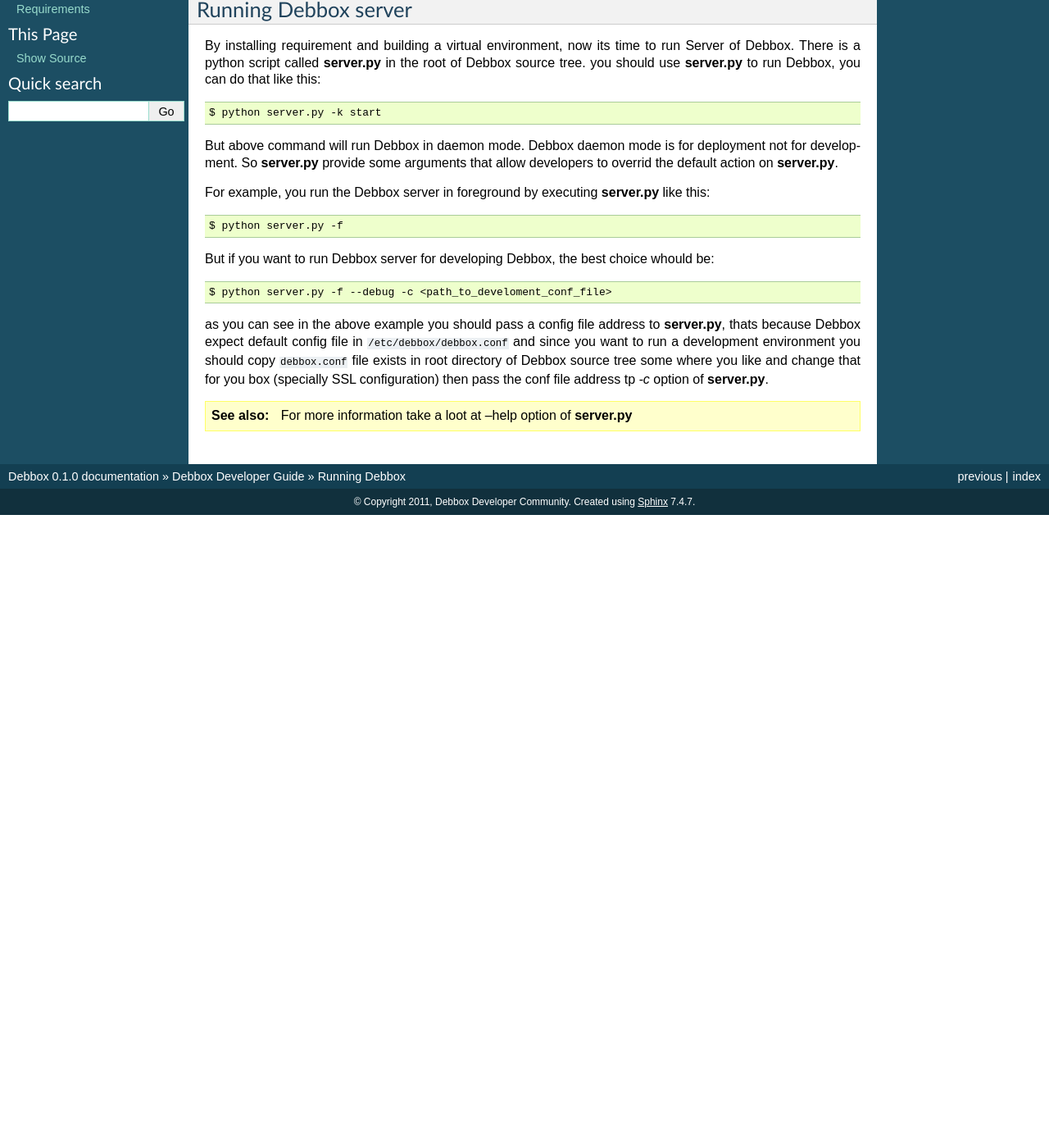
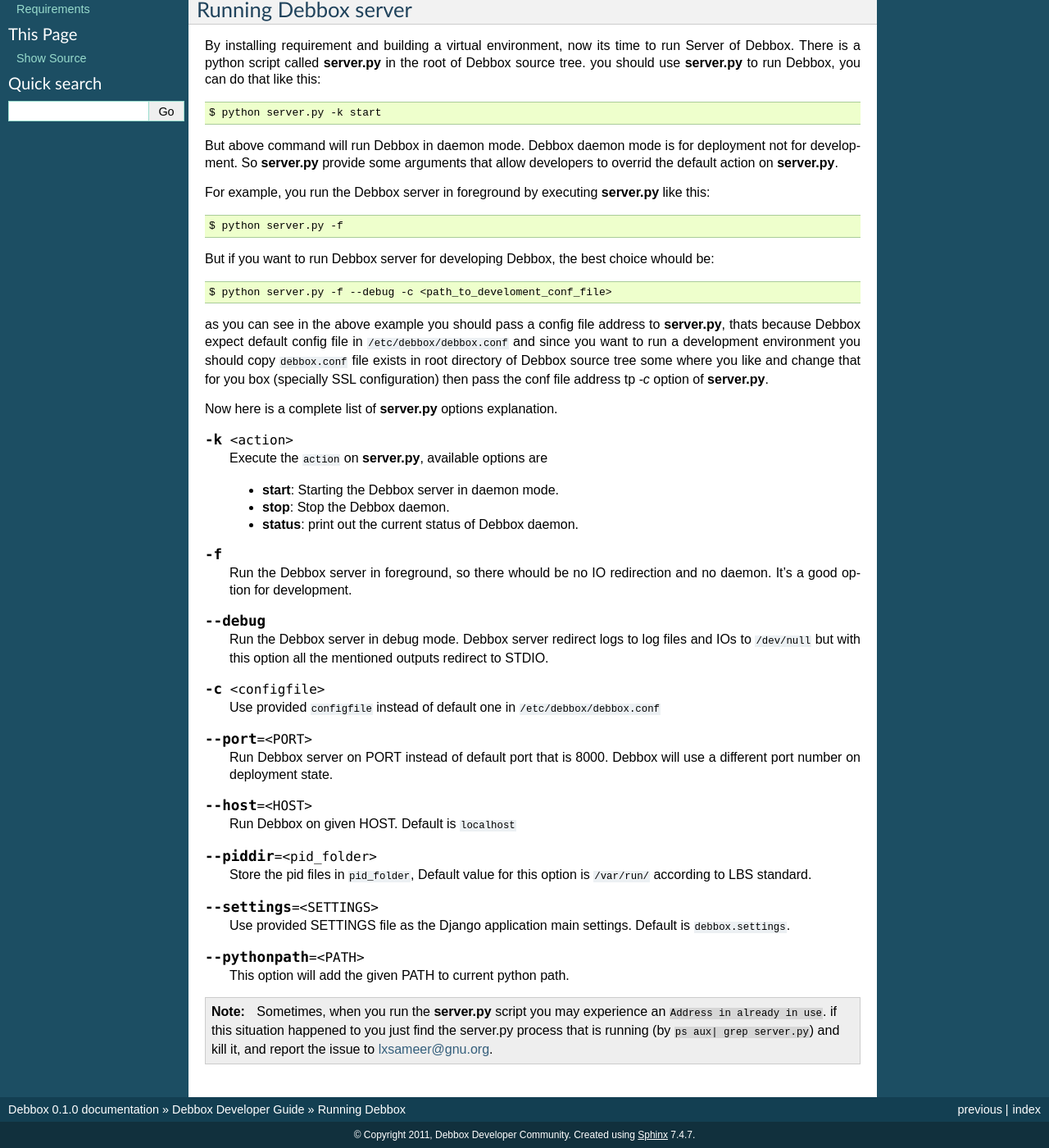
Before and after one commit to Yellowen/vanda, a Sphinx documentation site: the page built from docs/source/devel/running.rst, in a window 1280 px wide and 1400 px high, scrolled down 140 px. Shown: the whole window at 82% size. Built offline with Sphinx 7.4.7, drawn with Linux system fonts in a browser that asks for light colours; before the commit the page ends 900 px from its top, so only the background shows below that.

Commit message:
Some documents added

```diff
--- a/docs/source/devel/running.rst
+++ b/docs/source/devel/running.rst
@@ -24,4 +24,48 @@
 and since you want to run a development environment you should copy ``debbox.conf`` file exists in root directory of Debbox source tree some where you like and change that
 for you box (specially SSL configuration) then pass the conf file address tp *-c* option of **server.py**.
 
-.. seealso:: For more information take a loot at --help option of **server.py**
+Now here is a complete list of **server.py** options explanation.
+
+.. option:: -k <action>
+
+   Execute the ``action`` on **server.py**, available options are
+
+   * **start**: Starting the Debbox server in daemon mode.
+   * **stop**: Stop the Debbox daemon.
+   * **status**: print out the current status of Debbox daemon.
+
+
+.. option:: -f
+
+   Run the Debbox server in foreground, so there whould be no IO redirection and no daemon. It's a good option for development.
+
+.. option:: --debug
+
+   Run the Debbox server in debug mode. Debbox server redirect logs to log files and IOs to ``/dev/null`` but with this option all the mentioned outputs redirect to STDIO.
+
+.. option:: -c <configfile>
+
+   Use provided ``configfile`` instead of default one in ``/etc/debbox/debbox.conf``
+
+.. option:: --port=<PORT>
+
+   Run Debbox server on PORT instead of default port that is 8000. Debbox will use a different port number on deployment state.
+
+.. option:: --host=<HOST>
+
+   Run Debbox on given HOST. Default is ``localhost``
+
+.. option:: --piddir=<pid_folder>
+
+   Store the pid files in ``pid_folder``, Default value for this option is ``/var/run/`` according to LBS standard.
+
+.. option:: --settings=<SETTINGS>
+
+   Use provided SETTINGS file as the Django application main settings. Default is ``debbox.settings``.
+
+.. option:: --pythonpath=<PATH>
+
+   This option will add the given PATH to current python path.
+
+.. note:: Sometimes, when you run the **server.py** script you may experience an ``Address in already in use``. if this situation happened to you just find the server.py
+   process that is running (by ``ps aux| grep server.py``) and kill it, and report the issue to lxsameer@gnu.org.
```
Also changed, not shown: docs/source/devel/requirements.rst (+5 -2 lines), 1 other file.
